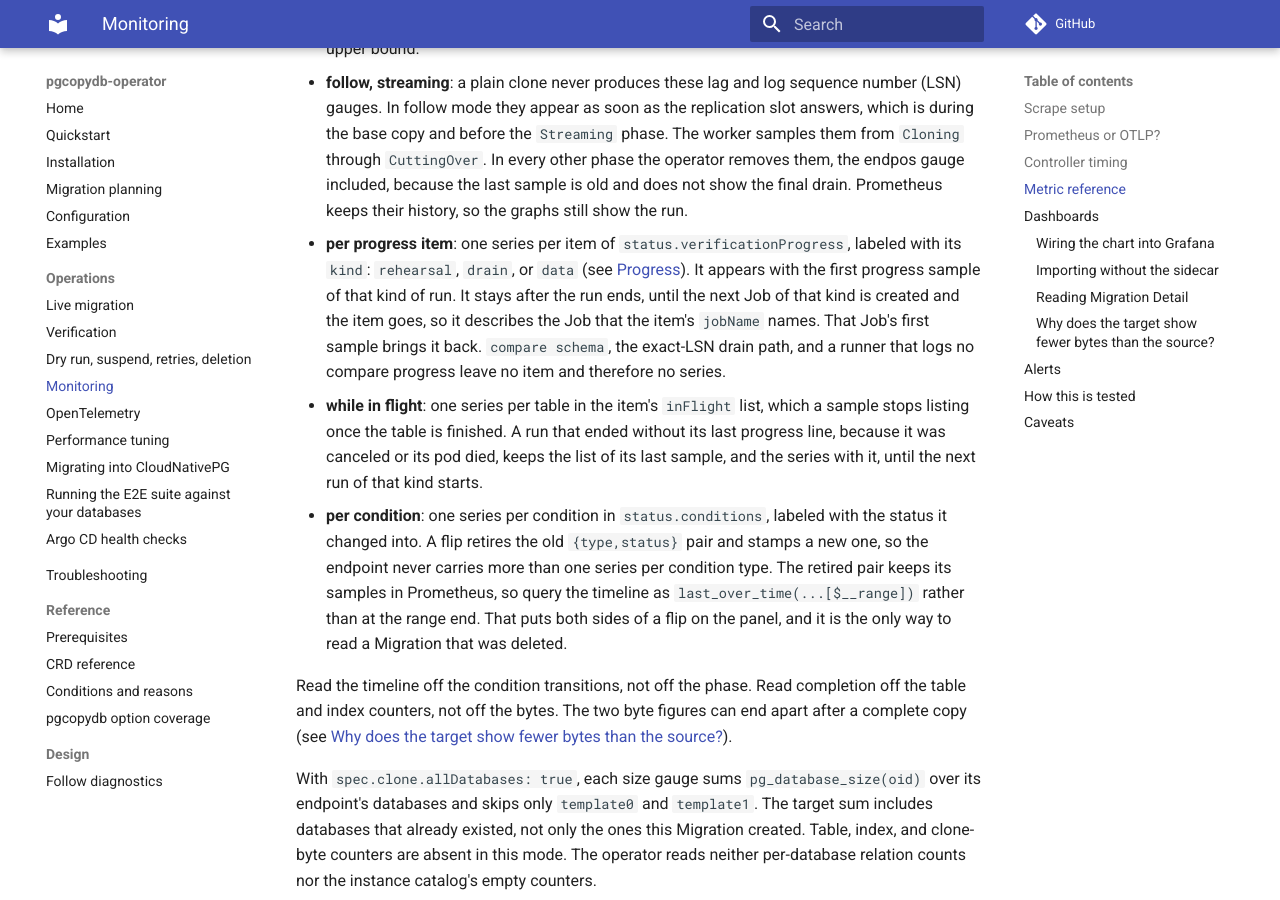
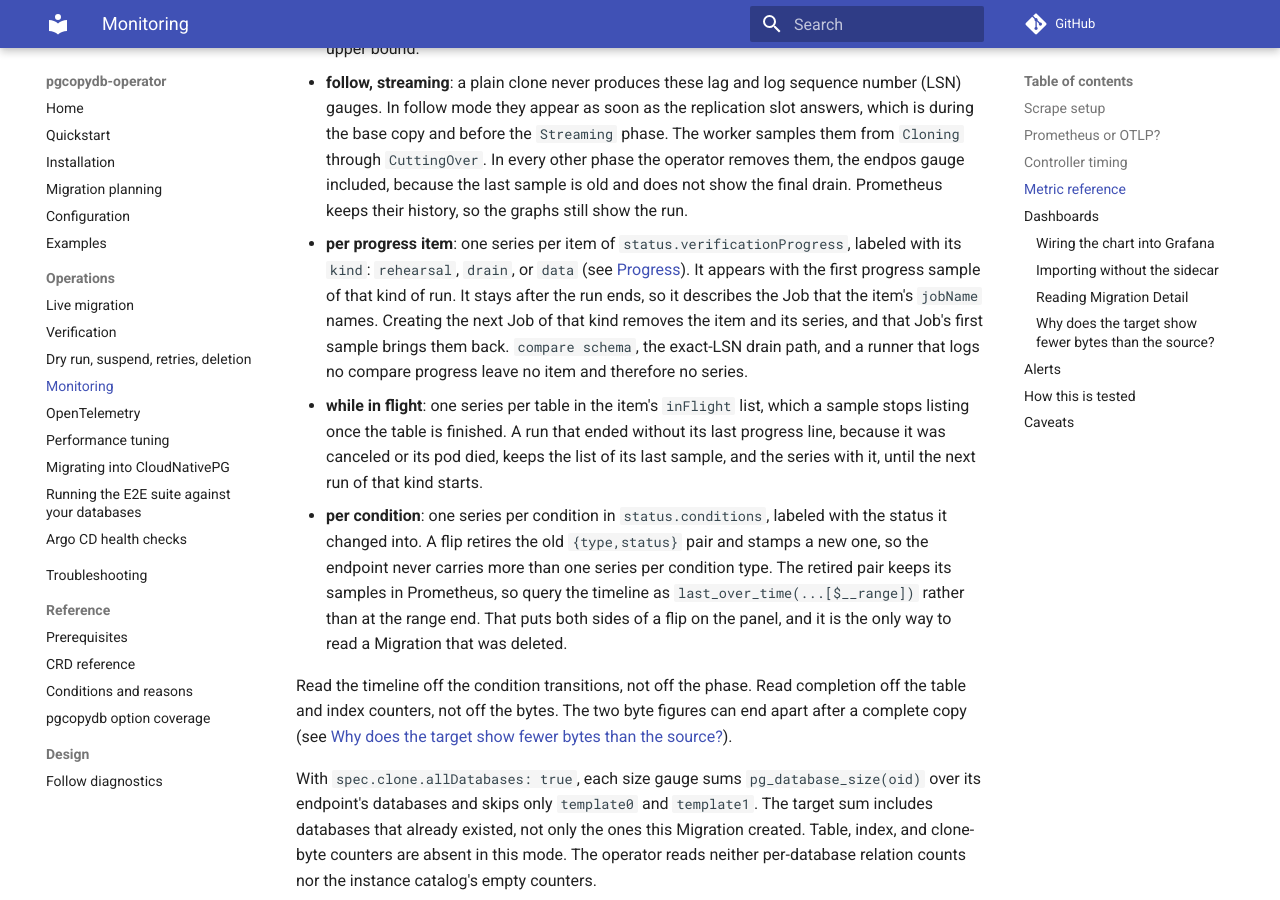
Before and after one commit to ydixken/pgcopydb-operator, an MkDocs documentation site: the page built from docs/operations/monitoring.md, in a window 1280 px wide and 900 px high, scrolled down 4814 px. Built offline with MkDocs 1.6.1 and Material for MkDocs 9.7.7, drawn with Linux system fonts in a browser that asks for light colours; comment, search, counter and statistics services are not loaded.

```diff
--- a/docs/operations/monitoring.md
+++ b/docs/operations/monitoring.md
@@ -110,8 +110,8 @@ The "Exists" column is the contract for when a series is present:
   Prometheus keeps their history, so the graphs still show the run.
 - **per progress item**: one series per item of `status.verificationProgress`, labeled with its `kind`: `rehearsal`, `drain`, or `data` (see [Progress](verification.md#progress)).
   It appears with the first progress sample of that kind of run.
-  It stays after the run ends, until the next Job of that kind is created and the item goes, so it describes the Job that the item's `jobName` names.
-  That Job's first sample brings it back.
+  It stays after the run ends, so it describes the Job that the item's `jobName` names.
+  Creating the next Job of that kind removes the item and its series, and that Job's first sample brings them back.
   `compare schema`, the exact-LSN drain path, and a runner that logs no compare progress leave no item and therefore no series.
 - **while in flight**: one series per table in the item's `inFlight` list, which a sample stops listing once the table is finished.
   A run that ended without its last progress line, because it was canceled or its pod died, keeps the list of its last sample, and the series with it, until the next run of that kind starts.
```
Also changed, not shown: docs/operations/verification.md (+2 -1 lines).
